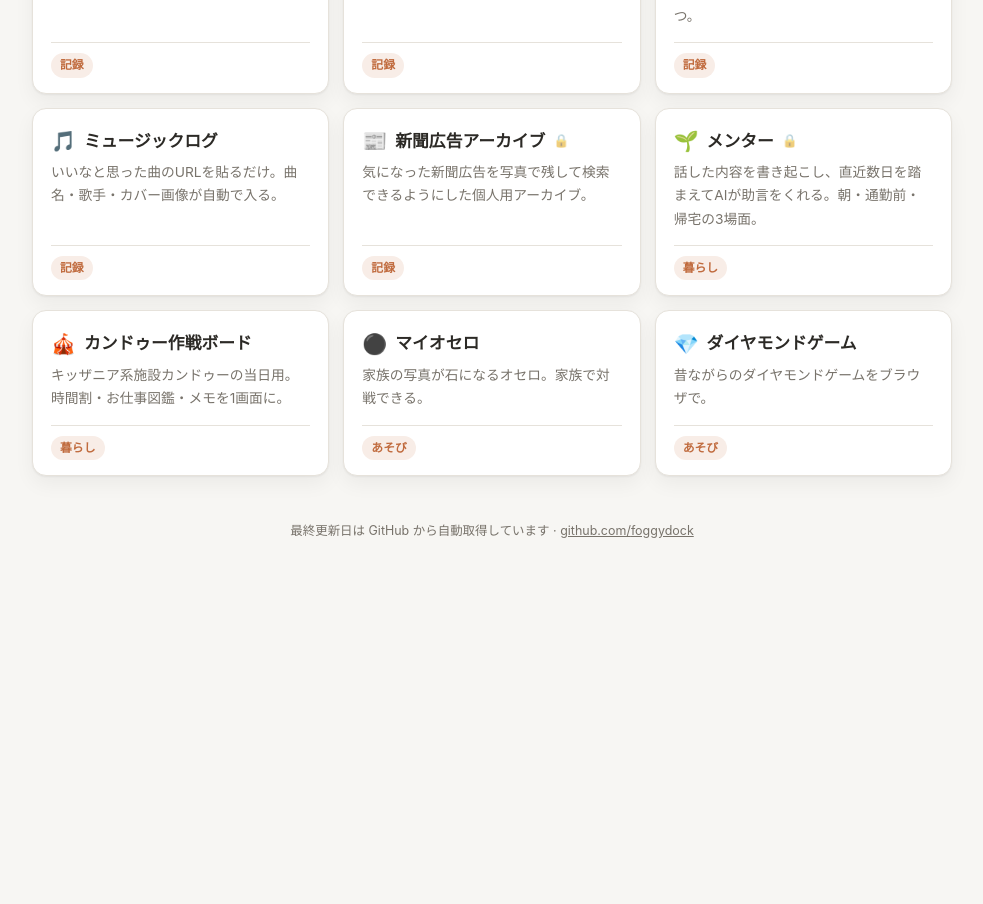
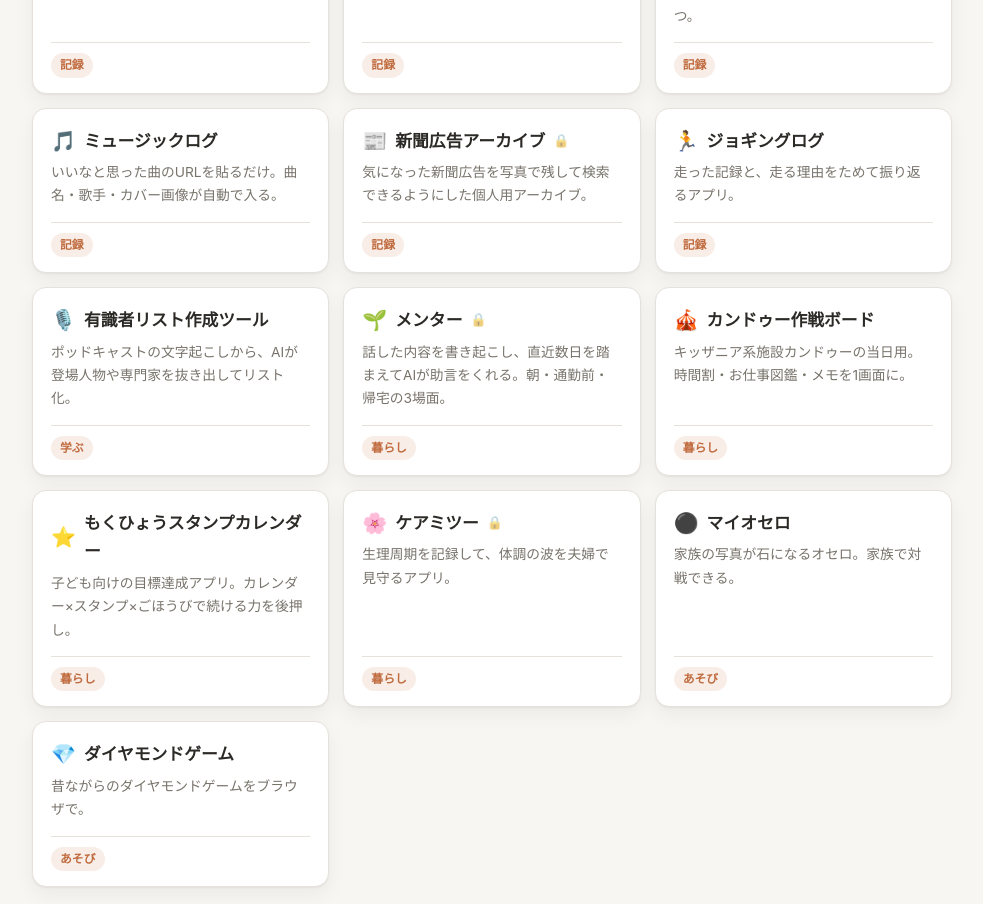
Before and after one commit to foggydock/my-apps, a Next.js app: page / in a window 1280 px wide. Shown: the part 500-1404 px from the top of the page, without its empty margins (148-1131 px from the left). Before the commit the page ends 1121 px from the top, so only its background shows below. Built offline with nearby package versions, Linux system fonts and the light colour scheme; no server answers.

Commit message:
アプリ一覧に4件追加（ジョギングログ・有識者リスト作成ツール・もくひょうスタンプカレンダー・ケアミツー）
Co-Authored-By: Claude Sonnet 5 <noreply@anthropic.com>

```diff
--- a/data/apps.js
+++ b/data/apps.js
@@ -68,6 +68,20 @@ export const APPS = [
     locked: true,
   },
   {
+    repo: 'jogging-log',
+    name: 'ジョギングログ',
+    emoji: '🏃',
+    tag: '記録',
+    desc: '走った記録と、走る理由をためて振り返るアプリ。',
+  },
+  {
+    repo: 'expert-log',
+    name: '有識者リスト作成ツール',
+    emoji: '🎙️',
+    tag: '学ぶ',
+    desc: 'ポッドキャストの文字起こしから、AIが登場人物や専門家を抜き出してリスト化。',
+  },
+  {
     repo: 'my-mentor',
     name: 'メンター',
     emoji: '🌱',
@@ -81,6 +95,21 @@ export const APPS = [
     emoji: '🎪',
     tag: '暮らし',
     desc: 'キッザニア系施設カンドゥーの当日用。時間割・お仕事図鑑・メモを1画面に。',
+  },
+  {
+    repo: 'stamp-calendar',
+    name: 'もくひょうスタンプカレンダー',
+    emoji: '⭐',
+    tag: '暮らし',
+    desc: '子ども向けの目標達成アプリ。カレンダー×スタンプ×ごほうびで続ける力を後押し。',
+  },
+  {
+    repo: 'care-mitsu',
+    name: 'ケアミツー',
+    emoji: '🌸',
+    tag: '暮らし',
+    desc: '生理周期を記録して、体調の波を夫婦で見守るアプリ。',
+    locked: true,
   },
   {
     repo: 'family-othello',
```
